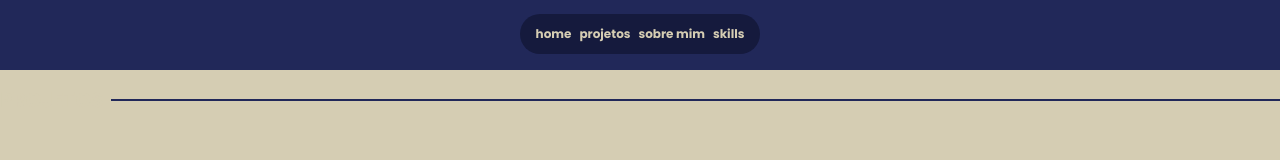
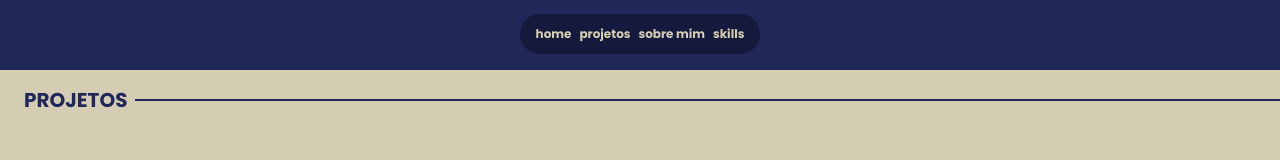
Before and after one commit to limasthays/portfolio-thayslima, a Next.js app: page / in a window 1280 px wide. Shown: the part 730-890 px from the top of the page. Built offline with nearby package versions, Linux system fonts and the light colour scheme.

Commit message:
includes white variant in section title

```diff
--- a/src/app/components/headings/SectionTitle.tsx
+++ b/src/app/components/headings/SectionTitle.tsx
@@ -6,12 +6,20 @@ function SectionTitle({ title, whiteVariant }: SectionTitleProps) {
 	return (
 		<div
 			className={clsx(
-				`flex gap-2 items-center sticky top-0 py-4 ${
+				`flex gap-2 items-center sticky top-0 pl-6 py-4 w-full ${
 					whiteVariant ? 'bg-off-white' : 'bg-deep-blue'
 				}`
 			)}
 		>
-			<h2 className="uppercase font-bold text-xl min-w-fit">{title}</h2>
+			<h2
+				className={clsx(
+					`uppercase font-bold text-xl min-w-fit ${
+						whiteVariant ? 'text-deep-blue' : 'text-off-white'
+					}`
+				)}
+			>
+				{title}
+			</h2>
 			<hr
 				className={clsx(
 					`w-full border-[1px] ${
```
